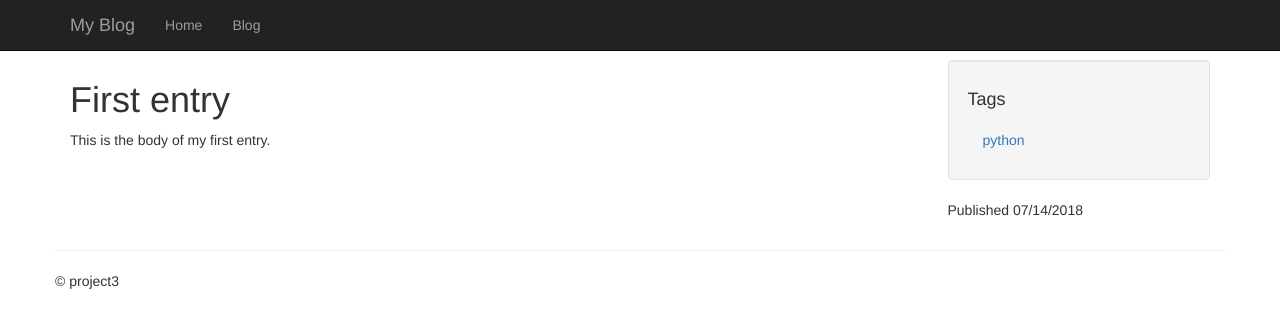
After one commit to thesanks/project3, a Flask app: a page that uses templates/base.html in a window 1280 px wide. The commit adds this page. Shown: the top 328 px of the page. Run offline with Flask 2, Linux system fonts and the light colour scheme; data comes from the database, SQL or seed files in the repository; some libraries are stand-ins or nearby versions.

Commit message:
blueprints, views, templates

```diff
--- a/entries/blueprint.py
+++ b/entries/blueprint.py
@@ -0,0 +1,28 @@
+from flask import Blueprint
+from flask import render_template
+
+from helpers import object_list
+from models import Entry, Tag
+
+entries = Blueprint('entries', __name__, template_folder='templates')
+
+@entries.route('/')
+def index():
+    entries = Entry.query.order_by(Entry.created_timestamp.desc())
+    return object_list('entries/index.html', entries)
+
+@entries.route('/tags/')
+def tag_index():
+    tags = Tag.query.order_by(Tag.name)
+    return object_list('entries/tag_index.html', tags)
+
+@entries.route('/tags/<slug>/')
+def tag_detail(slug):
+    tag = Tag.query.filter(Tag.slug == slug).first_or_404()
+    entries = tag.entries.order_by(Entry.created_timestamp.desc())
+    return object_list('entries/tag_detail.html', entries, tag=tag)
+
+@entries.route('/<slug>/')
+def detail(slug):
+    entry = Entry.query.filter(Entry.slug == slug).first_or_404()
+    return render_template('entries/detail.html', entry=entry)
--- /dev/null
+++ b/entries/templates/entries/detail.html
@@ -0,0 +1,19 @@
+{% extends "base.html" %}
+
+{% block title %}{{ entry.title }}{% endblock %}
+
+{% block content_title %}{{ entry.title }}{% endblock %}
+
+{% block sidebar %}
+  <ul class="well nav nav-list">
+    <li><h4>Tags</h4></li>
+    {% for tag in entry.tags %}
+      <li><a href="{{ url_for('entries.tag_detail', slug=tag.slug) }}">{{ tag.name }}</a></li>
+    {% endfor %}
+  </ul>
+  <p>Published {{ entry.created_timestamp.strftime('%m/%d/%Y') }}</p>
+{% endblock %}
+
+{% block content %}
+  {{ entry.body }}
+{% endblock %}
--- a/main.py
+++ b/main.py
@@ -1,6 +1,10 @@
 from app import app, db
+from entries.blueprint import entries
+
 import models
 import views
 
+app.register_blueprint(entries, url_prefix='/entries')
+
 if __name__ == '__main__':
     app.run()
--- a/templates/base.html
+++ b/templates/base.html
@@ -28,7 +28,8 @@
         </div>
         <div class="collapse navbar-collapse">
           <ul class="nav navbar-nav">
-            <li><a href="/">Home</a></li>
+            <li><a href="{{ url_for('homepage') }}">Home</a></li>
+            <li><a href="{{ url_for('entries.index') }}">Blog</a></li>
             {% block extra_nav %}{% endblock %}
           </ul>
         </div>
--- /dev/null
+++ b/templates/includes/list.html
@@ -0,0 +1,3 @@
+{% for entry in object_list.items %}
+  <p><a href="{{ url_for('entries.detail', slug=entry.slug) }}">{{ entry.title }}</a></p>
+{% endfor %}
```
Also changed, not shown: entries/templates/entries/index.html (added, +9 -0 lines), entries/templates/entries/tag_detail.html (added, +9 -0 lines), entries/templates/entries/tag_index.html (added, +13 -0 lines), helpers.py (added, +10 -0 lines).
